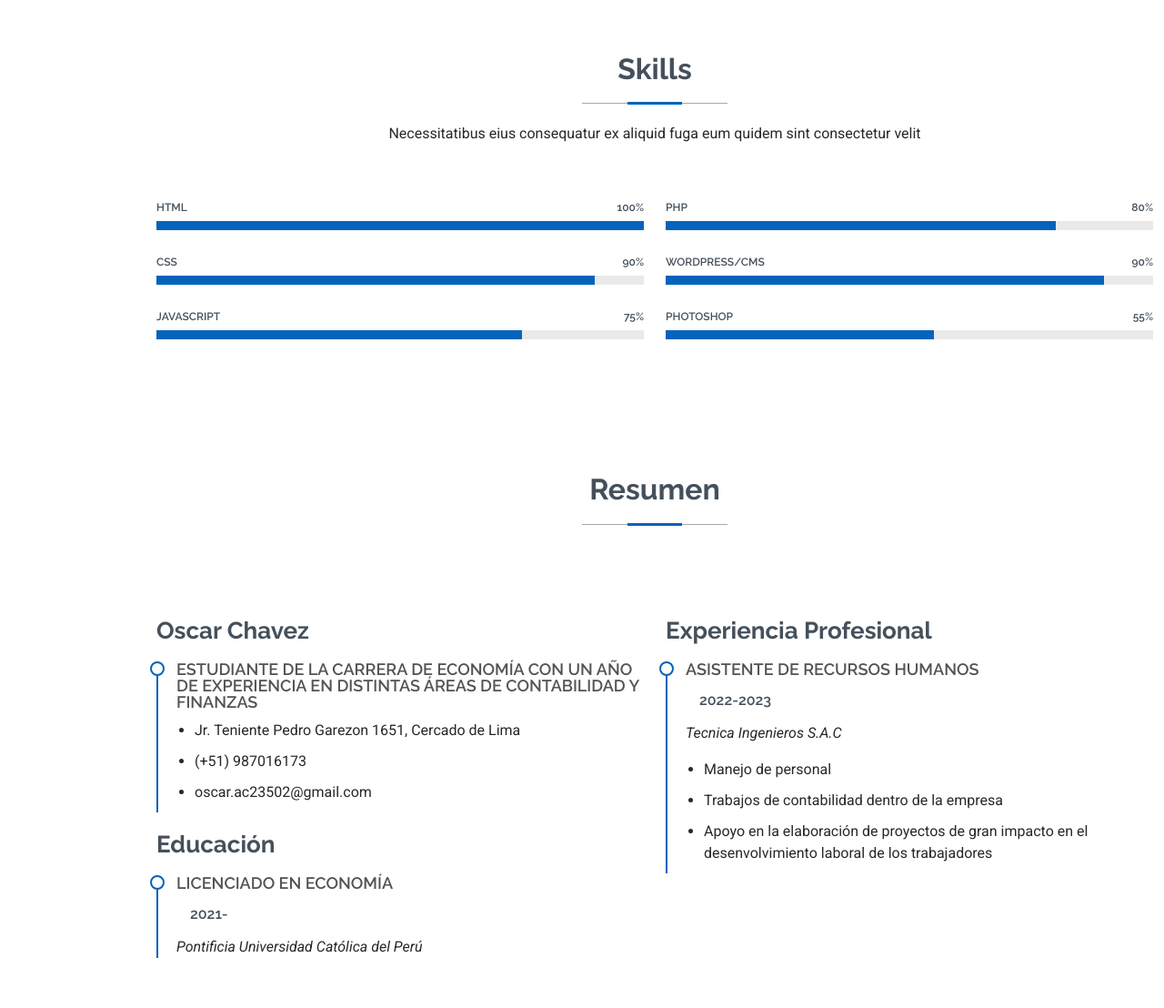
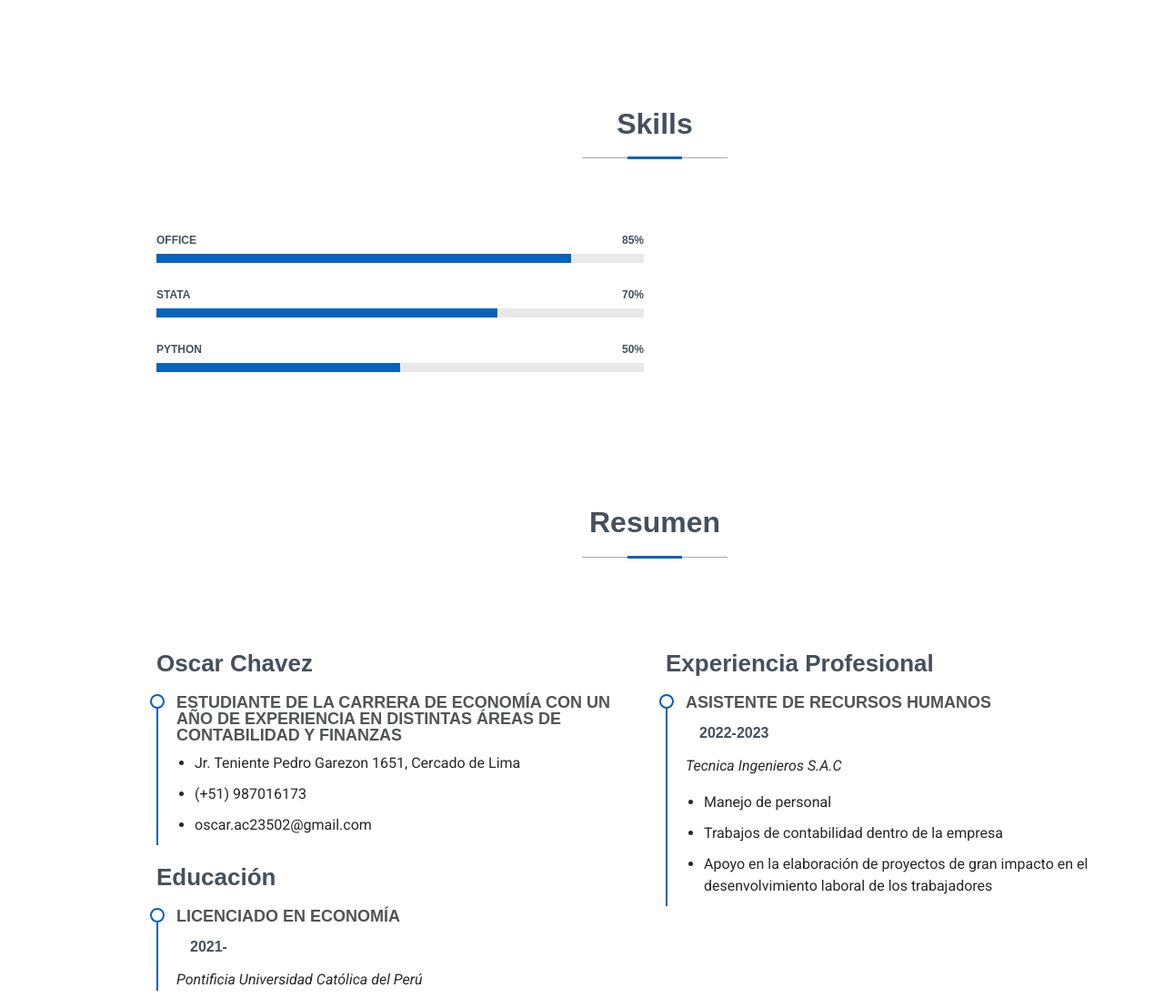
Before and after one commit to OscarChl/My-page, a plain HTML site: page index.html in a window 1280 px wide. Shown: the part 1243-2351 px from the top of the page at 91% size. Drawn offline with Linux system fonts and the light colour scheme.

Commit message:
Update index.html

```diff
--- a/index.html
+++ b/index.html
@@ -15,7 +15,7 @@
   <!-- Fonts -->
   <link href="https://fonts.googleapis.com" rel="preconnect">
   <link href="https://fonts.gstatic.com" rel="preconnect" crossorigin>
-  <link href="https://fonts.googleapis.com/css2?family=Roboto:ital,wght@0,100;0,300;0,400;0,500;0,700;0,900;1,100;1,300;1,400;1,500;1,700;1,900&family=Poppins:ital,wght@0,100;0,200;0,300;0,400;0,500;0,600;0,700;0,800;0,900;1,100;1,200;1,300;1,400;1,500;1,600;1,700;1,800;1,900&family=Raleway:ital,wght@0,100;0,200;0,300;0,400;0,500;0,600;0,700;0,800;0,900;1,100;1,200;1,300;1,400;1,500;1,600;1,700;1,800;1,900&display=swap" rel="stylesheet">
+  <link href="https://fonts.googleapis.com/css2?family=Roboto:ital,wght@0,100;0,300;0,400;0,500;0,700;0,900;1,100;1,300;1,400;1,500;1,700;1,900&family=Poppins:ital,wght@0,100;0,200;0,300;0,400;0,500;0,600;0,700;0,800;0,900;1,100;1,200;1,300;1,400;1,500;1,600;1,700;1,800;1,900&display=swap" rel="stylesheet">
 
   <!-- Vendor CSS Files -->
   <link href="assets/vendor/bootstrap/css/bootstrap.min.css" rel="stylesheet">
@@ -66,7 +66,7 @@
         <div class="row justify-content-center">
           <div class="col-lg-9">
             <h2>Oscar Chavez</h2>
-            <p>I'm a student of economics<span class="typed" data-typed-items=">Designer</span><span class="typed-cursor typed-cursor--blink" aria-hidden="true"></span></p>
+            <p>I'm a student of economics</p>
             <div class="social-links">
               <a href="#"><i class="bi bi-twitter-x"></i></a>
               <a href="#"><i class="bi bi-facebook"></i></a>
@@ -114,8 +114,7 @@
         </div>
       </div>
 
-    <!-- Stats Section -->
-
+    </section><!-- End About Section -->
 
     <!-- Skills Section -->
     <section id="skills" class="skills section">
@@ -123,7 +122,6 @@
       <!-- Section Title -->
       <div class="container section-title" data-aos="fade-up">
         <h2>Skills</h2>
-        <p>Necessitatibus eius consequatur ex aliquid fuga eum quidem sint consectetur velit</p>
       </div><!-- End Section Title -->
 
       <div class="container" data-aos="fade-up" data-aos-delay="100">
@@ -133,48 +131,23 @@
           <div class="col-lg-6">
 
             <div class="progress">
-              <span class="skill"><span>HTML</span> <i class="val">100%</i></span>
+              <span class="skill"><span>Office</span> <i class="val">85%</i></span>
               <div class="progress-bar-wrap">
-                <div class="progress-bar" role="progressbar" aria-valuenow="100" aria-valuemin="0" aria-valuemax="100"></div>
+                <div class="progress-bar" role="progressbar" aria-valuenow="85" aria-valuemin="0" aria-valuemax="100"></div>
               </div>
             </div><!-- End Skills Item -->
 
             <div class="progress">
-              <span class="skill"><span>CSS</span> <i class="val">90%</i></span>
+              <span class="skill"><span>Stata</span> <i class="val">70%</i></span>
               <div class="progress-bar-wrap">
-                <div class="progress-bar" role="progressbar" aria-valuenow="90" aria-valuemin="0" aria-valuemax="100"></div>
+                <div class="progress-bar" role="progressbar" aria-valuenow="70" aria-valuemin="0" aria-valuemax="100"></div>
               </div>
             </div><!-- End Skills Item -->
 
             <div class="progress">
-              <span class="skill"><span>JavaScript</span> <i class="val">75%</i></span>
+              <span class="skill"><span>Python</span> <i class="val">50%</i></span>
               <div class="progress-bar-wrap">
-                <div class="progress-bar" role="progressbar" aria-valuenow="75" aria-valuemin="0" aria-valuemax="100"></div>
-              </div>
-            </div><!-- End Skills Item -->
-
-          </div>
-
-          <div class="col-lg-6">
-
-            <div class="progress">
-              <span class="skill"><span>PHP</span> <i class="val">80%</i></span>
-              <div class="progress-bar-wrap">
-                <div class="progress-bar" role="progressbar" aria-valuenow="80" aria-valuemin="0" aria-valuemax="100"></div>
-              </div>
-            </div><!-- End Skills Item -->
-
-            <div class="progress">
-              <span class="skill"><span>WordPress/CMS</span> <i class="val">90%</i></span>
-              <div class="progress-bar-wrap">
-                <div class="progress-bar" role="progressbar" aria-valuenow="90" aria-valuemin="0" aria-valuemax="100"></div>
-              </div>
-            </div><!-- End Skills Item -->
-
-            <div class="progress">
-              <span class="skill"><span>Photoshop</span> <i class="val">55%</i></span>
-              <div class="progress-bar-wrap">
-                <div class="progress-bar" role="progressbar" aria-valuenow="55" aria-valuemin="0" aria-valuemax="100"></div>
+                <div class="progress-bar" role="progressbar" aria-valuenow="50" aria-valuemin="0" aria-valuemax="100"></div>
               </div>
             </div><!-- End Skills Item -->
 
@@ -187,7 +160,6 @@
     </section><!-- /Skills Section -->
 
     <!-- Resume Section -->
-
     <section id="resume" class="resume section">
 
       <!-- Section Title -->
@@ -241,23 +213,12 @@
 
     </section><!-- /Resume Section -->
 
-
-    <!-- Portfolio Section -->
-
-
-    <!-- Services Section -->
-
-
-    <!-- Testimonials Section -->
-
-
     <!-- Contact Section -->
     <section id="contact" class="contact section">
 
       <!-- Section Title -->
       <div class="container section-title" data-aos="fade-up">
         <h2>Contact</h2>
-        <p>Necessitatibus eius consequatur ex aliquid fuga eum quidem sint consectetur velit</p>
       </div><!-- End Section Title -->
 
       <div class="container" data-aos="fade" data-aos-delay="100">
@@ -269,7 +230,7 @@
               <i class="bi bi-geo-alt flex-shrink-0"></i>
               <div>
                 <h3>Address</h3>
-                <p>A108 Adam Street, New York, NY 535022</p>
+                <p>Jiron Teniente Pedro Garezon 1651</p>
               </div>
             </div><!-- End Info Item -->
 
@@ -277,7 +238,7 @@
               <i class="bi bi-telephone flex-shrink-0"></i>
               <div>
                 <h3>Call Us</h3>
-                <p>+1 5589 55488 55</p>
+                <p>+51 987016173</p>
               </div>
             </div><!-- End Info Item -->
 
@@ -285,7 +246,7 @@
               <i class="bi bi-envelope flex-shrink-0"></i>
               <div>
                 <h3>Email Us</h3>
-                <p>info@example.com</p>
+                <p>oscar.ac23502@gmail.com</p>
               </div>
             </div><!-- End Info Item -->
 
@@ -333,8 +294,6 @@
 
   <footer id="footer" class="footer position-relative light-background">
     <div class="container">
-      <h3 class="sitename">Brandon Johnson</h3>
-      <p>Et aut eum quis fuga eos sunt ipsa nihil. Labore corporis magni eligendi fuga maxime saepe commodi placeat.</p>
       <div class="social-links d-flex justify-content-center">
         <a href=""><i class="bi bi-twitter-x"></i></a>
         <a href=""><i class="bi bi-facebook"></i></a>
```
Lines whose indentation alone changed are shown as unchanged.
